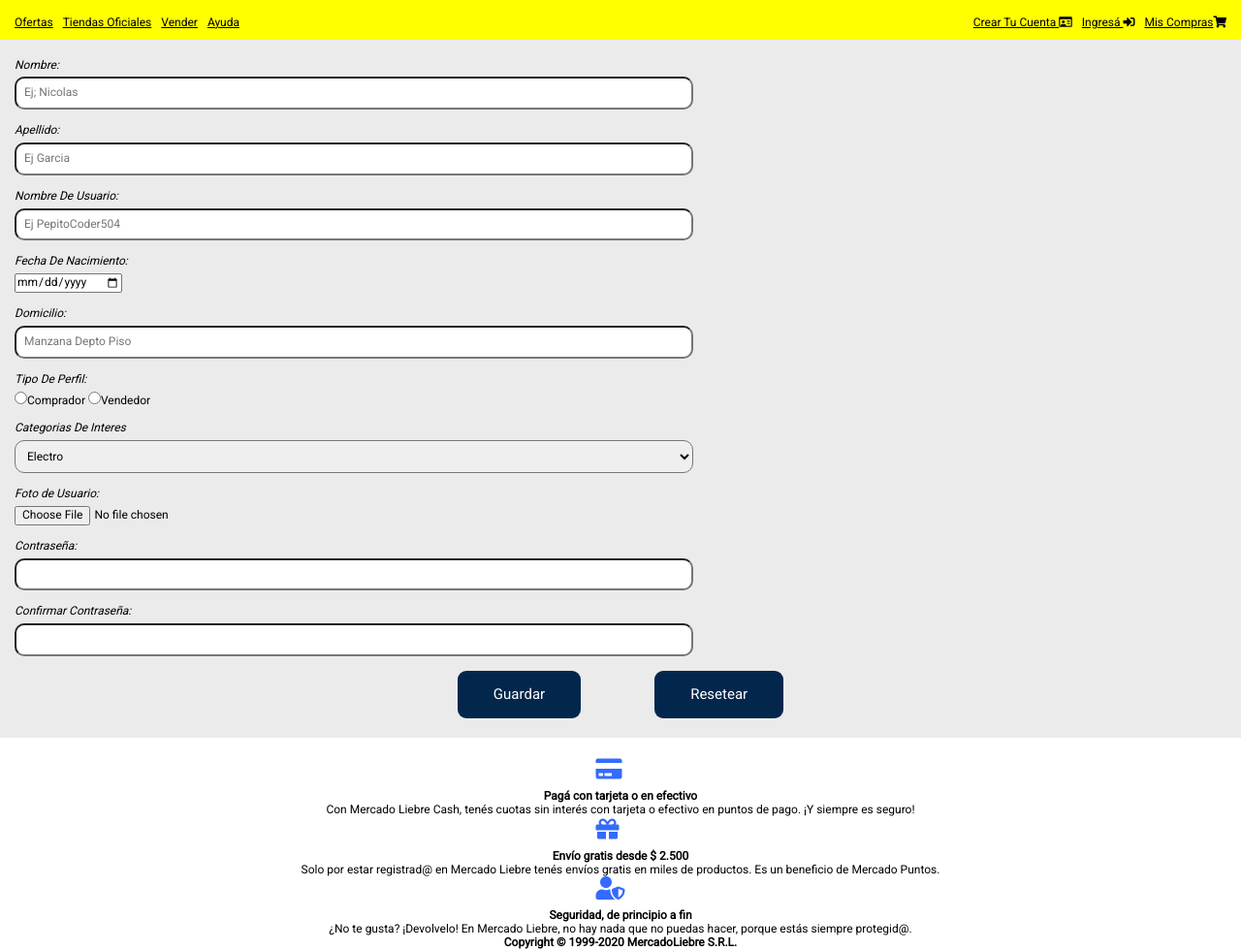
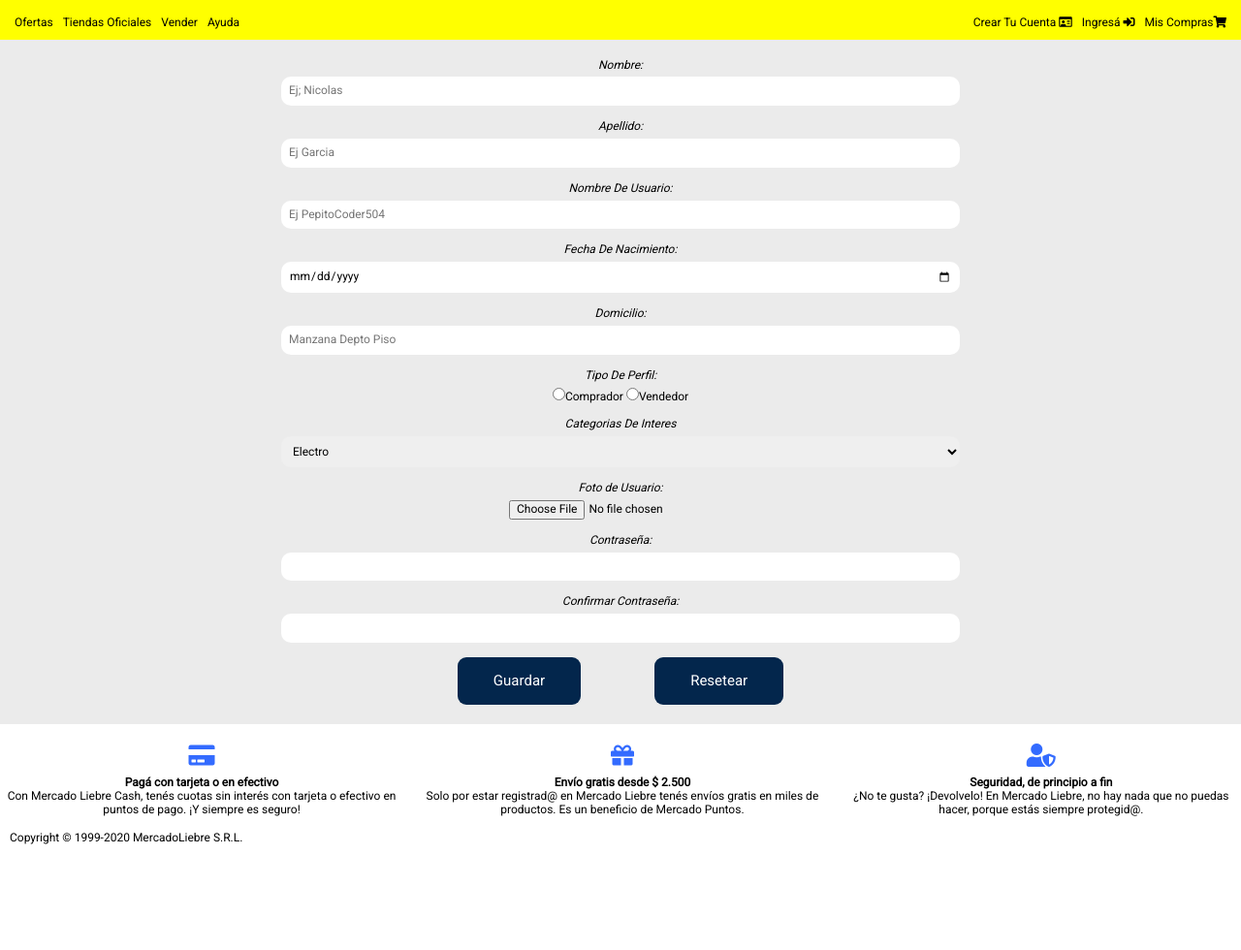
Before and after one commit to NicoAgga/mercadoliebre, a website: page views/register.html in a window 1280 px wide. Shown: the part 69-1049 px from the top of the page at 97% size. After the commit the page ends 940 px from the top, so only its background shows below. Drawn offline with Linux system fonts and the light colour scheme; files whose address does not match are found by name.

Commit message:
se arregla footer

```diff
--- a/app.js
+++ b/app.js
@@ -7,13 +7,13 @@
 app.use(express.static(path.join(__dirname, "public")));
 
 app.get("/", (req, res) => {
-    res.sendFile(path.join(__dirname, "/views/home.html"));
+    res.sendFile(path.join(__dirname, "views/home.html"));
 });
 
 app.get("/register.html", (req, res) => {
-    res.sendFile(path.join(__dirname, "/views/register.html"));
+    res.sendFile(path.join(__dirname, "views/register.html"));
 });
 
 app.get("/login.html", (req, res) => {
-    res.sendFile(path.join(__dirname, "/views/login.html"));
+    res.sendFile(path.join(__dirname, "views/login.html"));
 });
--- a/public/css/register-login-theme.css
+++ b/public/css/register-login-theme.css
@@ -19,6 +19,7 @@
     width: 100%;
     padding: 8px;
     border-radius: 10px;
+    border: none;
 }
 
 .control-formulario-buttom{
@@ -39,6 +40,20 @@
     font-size: 15px;
 
 }
+.buttom:hover{
+    border: none;
+    padding: 16px 37px;
+    background-color: #0022AA;
+    color: white;
+    text-align: center;
+    border-radius: 9px;
+    margin: 0px 38px;
+    font-size: 15px;
+
+}
+.iconofooter:hover{
+    color:#0022AA
+}
 
 
 
@@ -48,6 +63,7 @@
     align-items: center;
     justify-content: center;
 
+
 }
 .control-login{
     border-radius: 9px;
@@ -55,4 +71,9 @@
     height: 50%;
     text-align: center;
     align-items: center;
+    border: none;
 }
+
+.prueba{
+    text-align: center;
+}
--- a/public/css/styles.css
+++ b/public/css/styles.css
@@ -6,6 +6,8 @@
     font-size: 12px;
 
 }
+
+
 
 header nav {
     display: none;
@@ -16,12 +18,12 @@
 }
 nav ul li a {
     color: black;
+    text-decoration: none;
 }
 
 footer .fas {
     color: #336bff;
     font-size: 2em;
-    padding-left: 48vw;
     margin-bottom: 10px;
 }
 
@@ -46,8 +48,17 @@
     }
     main {
         box-shadow: 0px 0px 10px rgb(100, 100, 100);
-}
-@media (min-width: 769px) {
+    }
+
+ }
+
+
+@media (min-width: 632px) {
+
+    div.headertop {
+    display: flex;
+    justify-content: space-between;
+    }
 
     main h3.Nombre {
         display: none;
@@ -81,9 +92,10 @@
 
     }
 
+
 }
 
-@media (min-width: 1200px){
+@media (min-width: 1000px){
     .container-section article {
         width: 25%;
     }}
--- a/public/css/theme.css
+++ b/public/css/theme.css
@@ -31,7 +31,7 @@
 
 .headertop {
     display: flex;
-    justify-content: space-between;
+    justify-content: center;
     align-items: center;
     margin-bottom: 20px;
     flex-wrap: wrap;
@@ -115,14 +115,9 @@
 
 }
 
-
-
-
-
-
-
 .marginFooter {
     margin-top: 20px;
+
 }
 .search-bar {
     display: flex;
@@ -146,3 +141,18 @@
     background-color: white;
     border: none;
 }
+
+.flexfooter{
+    display: flex;
+
+}
+.algo{
+    width: 33%;
+}
+.padding{
+    padding: 15px 0 0 10px;
+}
+
+.copyright{
+    font-weight: unset;
+}
--- a/views/register.html
+++ b/views/register.html
@@ -51,11 +51,12 @@
     </header>
     <form action="/" method="POST" class="create-form">
 
+<div class="prueba">
+
     <div class="control-formulario">
         <label for="nombre">Nombre:</label>
         <input type="text" name="nombre" id="nombre" placeholder="Ej; Nicolas" class="control">
     </div>
-
     <div class="control-formulario">
     <label for="apellido">Apellido:</label>
         <input type="text" name="apellido" id="apellido" placeholder="Ej Garcia" class="control">
@@ -66,7 +67,7 @@
     </div>
     <div class="control-formulario">
         <label for="fecha">Fecha De Nacimiento:</label>
-        <input type="date" name="fecha" id="fecha" placeholder="12/03/1998">
+        <input type="date" name="fecha" id="fecha" placeholder="12/03/1998" class="control">
     </div>
     <div class="control-formulario">
         <label for="domicilio">Domicilio:</label>
@@ -104,29 +105,33 @@
         <button type="reset" class="buttom">Resetear</button>
     </div>
 
+</div>
+
     </form>
 
-    <footer class="marginFooter">
-    <section>
+<footer class="marginFooter">
+ <div class="flexfooter">
+    <section class="centrar">
         <i class="fas fa-credit-card"></i>
         <h3 class="centrar">Pagá con tarjeta o en efectivo</h3>
         <p class="centrar">Con Mercado Liebre Cash, tenés cuotas sin interés con tarjeta o efectivo en
 puntos de pago. ¡Y siempre es seguro!</p>
     </section>
-    <section>
+    <section class="centrar">
         <i class="fas fa-gift"></i>
         <h3 class="centrar">Envío gratis desde $ 2.500</h3>
         <p class="centrar">Solo por estar registrad@ en Mercado Liebre tenés envíos gratis en miles de
 productos. Es un beneficio de Mercado Puntos.</p>
     </section>
-    <section>
+    <section class="centrar">
         <i class="fas fa-user-shield "></i>
         <h3 class="centrar">Seguridad, de principio a fin</h3>
         <p class="centrar">¿No te gusta? ¡Devolvelo! En Mercado Liebre, no hay nada que no puedas hacer,
 porque estás siempre protegid@.</p>
     </section>
-    <section>
-        <h4 class="centrar">Copyright © 1999-2020 MercadoLiebre S.R.L.</h4>
+ </div>
+    <section class="padding">
+        <h4 class="copyright">Copyright © 1999-2020 MercadoLiebre S.R.L.</h4>
     </section>
 </footer>
 </body>
```
Also changed, not shown: views/home.html (+7 -6 lines), views/login.html (+8 -6 lines).
